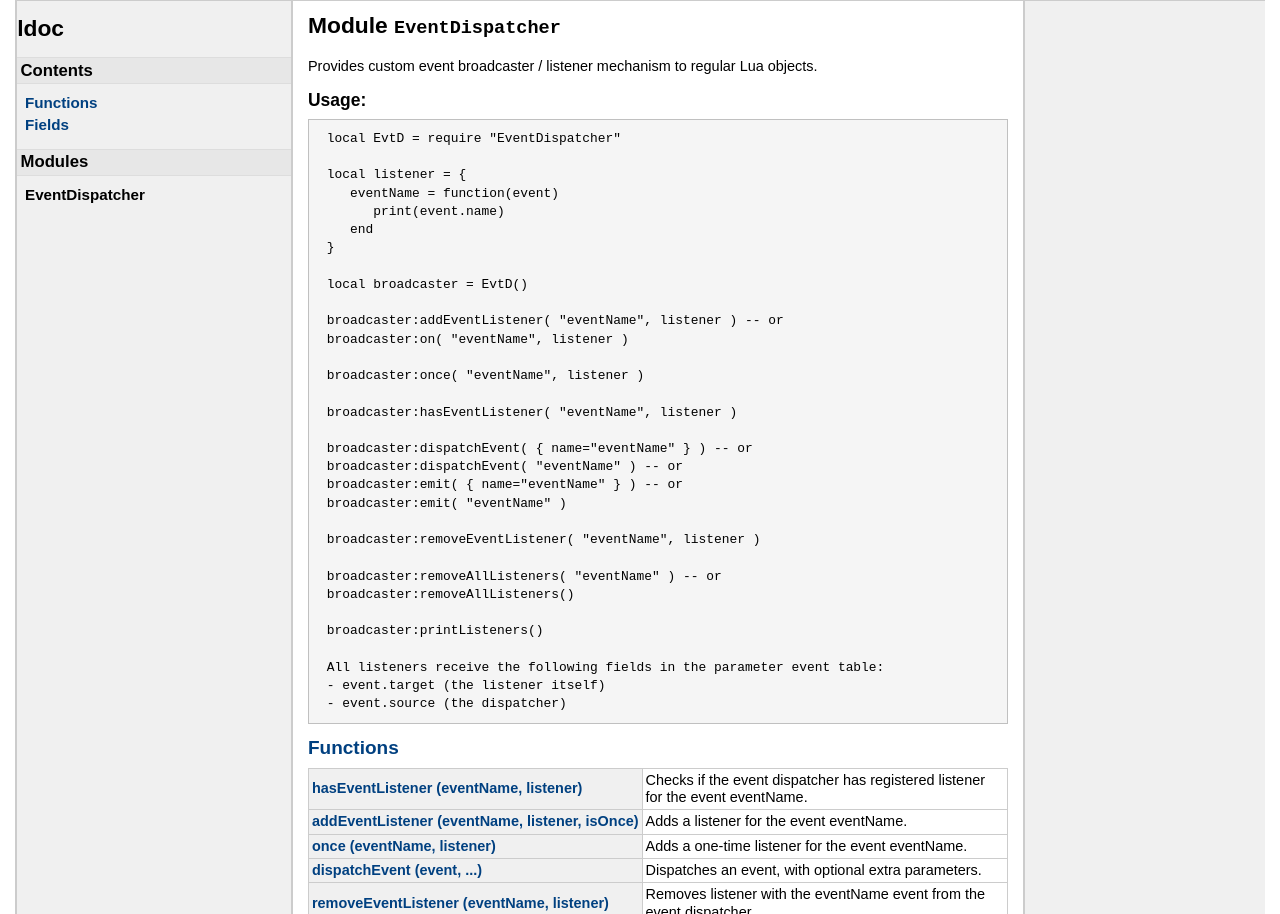
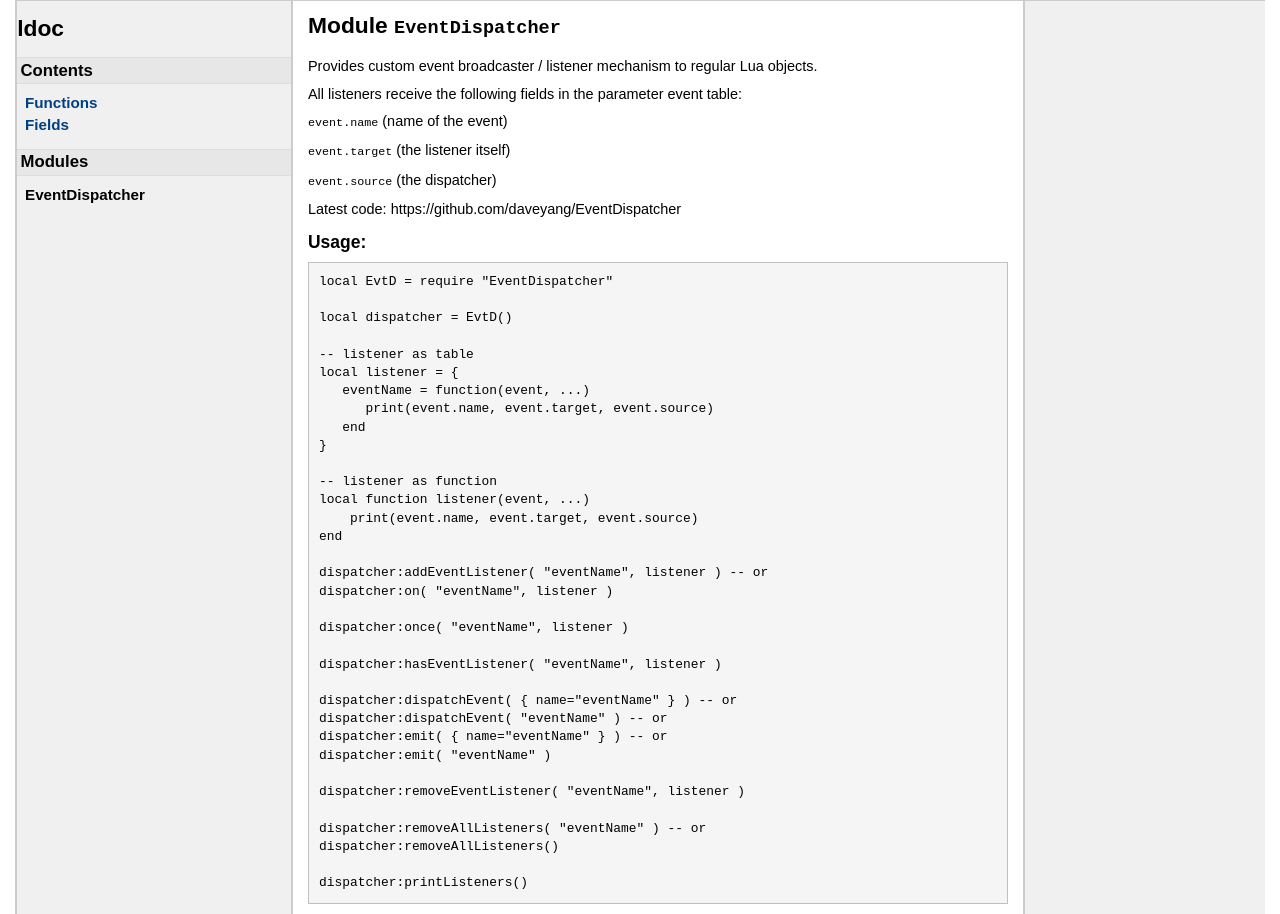
Before and after one commit to daveyang/EventDispatcher, a plain HTML site: page doc/index.html in a window 1280 px wide. Shown: the top 914 px of the page. Drawn offline with Linux system fonts and the light colour scheme.

```diff
--- a/doc/index.html
+++ b/doc/index.html
@@ -45,42 +45,50 @@
 
 <h1>Module <code>EventDispatcher</code></h1>
 <p>Provides custom event broadcaster / listener mechanism to regular Lua objects.</p>
-<p></p>
+<p>
+<p>All listeners receive the following fields in the parameter event table:
+<p><code>event.name</code> (name of the event)
+<p><code>event.target</code> (the listener itself)
+<p><code>event.source</code> (the dispatcher)
+<p>Latest code: https://github.com/daveyang/EventDispatcher
+</p>
     <h3>Usage:</h3>
     <ul>
         <pre class="example">
- local EvtD = require &quot;EventDispatcher&quot;
+local EvtD = require &quot;EventDispatcher&quot;
 
- local listener = {
-    eventName = function(event)
-       print(event.name)
-    end
- }
+local dispatcher = EvtD()
 
- local broadcaster = EvtD()
+-- listener as table
+local listener = {
+   eventName = function(event, ...)
+      print(event.name, event.target, event.source)
+   end
+}
 
- broadcaster:addEventListener( &quot;eventName&quot;, listener ) -- or
- broadcaster:on( &quot;eventName&quot;, listener )
+-- listener as function
+local function listener(event, ...)
+    print(event.name, event.target, event.source)
+end
 
- broadcaster:once( &quot;eventName&quot;, listener )
+dispatcher:addEventListener( &quot;eventName&quot;, listener ) -- or
+dispatcher:on( &quot;eventName&quot;, listener )
 
- broadcaster:hasEventListener( &quot;eventName&quot;, listener )
+dispatcher:once( &quot;eventName&quot;, listener )
 
- broadcaster:dispatchEvent( { name=&quot;eventName&quot; } ) -- or
- broadcaster:dispatchEvent( &quot;eventName&quot; ) -- or
- broadcaster:emit( { name=&quot;eventName&quot; } ) -- or
- broadcaster:emit( &quot;eventName&quot; )
+dispatcher:hasEventListener( &quot;eventName&quot;, listener )
 
- broadcaster:removeEventListener( &quot;eventName&quot;, listener )
+dispatcher:dispatchEvent( { name=&quot;eventName&quot; } ) -- or
+dispatcher:dispatchEvent( &quot;eventName&quot; ) -- or
+dispatcher:emit( { name=&quot;eventName&quot; } ) -- or
+dispatcher:emit( &quot;eventName&quot; )
 
- broadcaster:removeAllListeners( &quot;eventName&quot; ) -- or
- broadcaster:removeAllListeners()
+dispatcher:removeEventListener( &quot;eventName&quot;, listener )
 
- broadcaster:printListeners()
+dispatcher:removeAllListeners( &quot;eventName&quot; ) -- or
+dispatcher:removeAllListeners()
 
- All listeners receive the following fields in the parameter event table:
- - event.target (the listener itself)
- - event.source (the dispatcher)</pre>
+dispatcher:printListeners()</pre>
     </ul>
 
 
```
Also changed, not shown: 2 other files.
